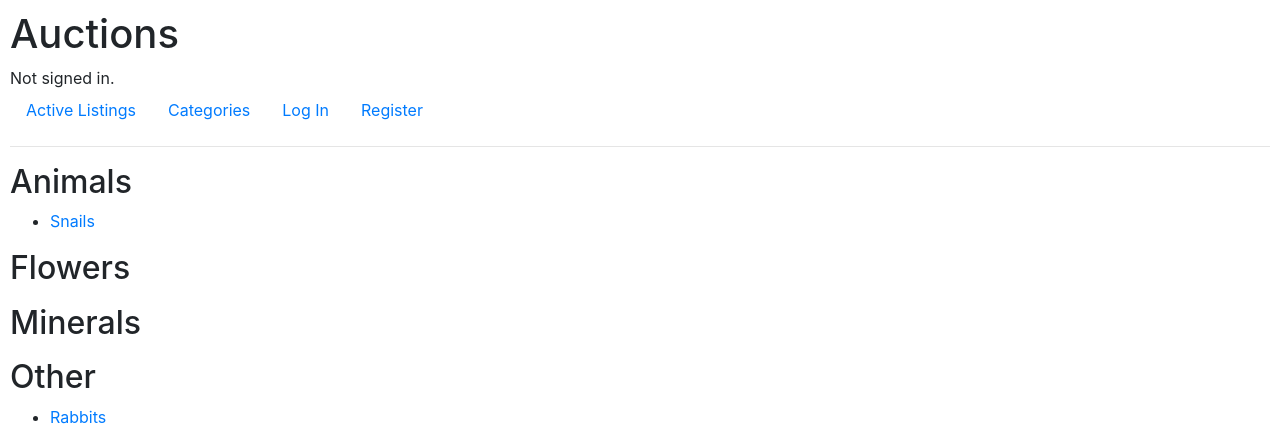
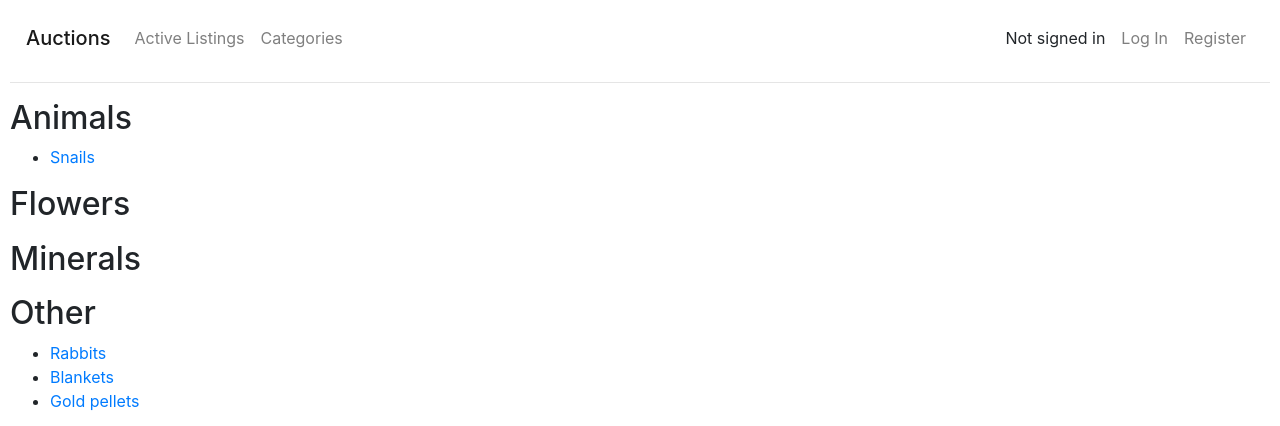
Before and after one commit to Agathasta/Django_commerce, a Django app: page /categories in a window 1280 px wide. Shown: the top 426 px of the page. Run offline with Django 3.2, Linux system fonts and the light colour scheme; data comes from the database, SQL or seed files in the repository; both versions use the stored data as it was after the commit; some libraries are stand-ins or nearby versions.

Commit message:
Save before deleting db

```diff
--- a/auctions/templates/auctions/layout.html
+++ b/auctions/templates/auctions/layout.html
@@ -5,49 +5,43 @@
 
 <head>
     <title>{% block title %}Auctions{% endblock %}</title>
-    <link rel="stylesheet" href="https://stackpath.bootstrapcdn.com/bootstrap/4.4.1/css/bootstrap.min.css"
-        integrity="sha384-Vkoo8x4CGsO3+Hhxv8T/Q5PaXtkKtu6ug5TOeNV6gBiFeWPGFN9MuhOf23Q9Ifjh" crossorigin="anonymous">
+    <link rel="stylesheet" href="https://cdn.jsdelivr.net/npm/bootstrap@4.6.0/dist/css/bootstrap.min.css"
+          integrity="sha384-B0vP5xmATw1+K9KRQjQERJvTumQW0nPEzvF6L/Z6nronJ3oUOFUFpCjEUQouq2+l" crossorigin="anonymous">
     <link href="{% static 'auctions/styles.css' %}" rel="stylesheet">
 </head>
 
 <body>
-    <h1>Auctions</h1>
-    <div>
-        {% if user.is_authenticated %}
-        Signed in as <strong>{{ user.username }}</strong>.
-        {% else %}
-        Not signed in.
-        {% endif %}
-    </div>
-    <ul class="nav">
-        <li class="nav-item">
-            <a class="nav-link" href="{% url 'index' %}">Active Listings</a>
-        </li>
-        <li class="nav-item">
-            <a class="nav-link" href="{% url 'categories' %}">Categories</a>
-        </li>
-        {% if user.is_authenticated %}
-        <li class="nav-item">
-            <a class="nav-link" href="{% url 'add' %}">Add Listing</a>
-        </li>
-        <li class="nav-item">
-            <a class="nav-link" href="{% url 'portfolio' %}">My Portfolio</a>
-        </li>
-        <li class="nav-item">
-            <a class="nav-link" href="{% url 'logout' %}?next={{request.path}}">Log Out</a>
-        </li>
-        {% else %}
-        <li class="nav-item">
-            <a class="nav-link" href="{% url 'login' %}?next={{request.path}}">Log In</a>
-        </li>
-        <li class="nav-item">
-            <a class="nav-link" href="{% url 'register' %}">Register</a>
-        </li>
-        {% endif %}
-    </ul>
+    <nav class="navbar navbar-expand-md navbar-light">
+        <span class="navbar-brand mb-0 h1">Auctions</span>
+        <button class="navbar-toggler" type="button" data-toggle="collapse" data-target="#navbarToggle" aria-controls="navbarSupportedContent" aria-expanded="false" aria-label="Toggle navigation">
+            <span class="navbar-toggler-icon"></span>
+        </button>
+
+        <div class="collapse navbar-collapse justify-content-between" id="navbarToggle">
+            <div class="navbar-nav">
+                <a class="nav-link" href="{% url 'index' %}">Active Listings</a>
+                <a class="nav-link" href="{% url 'categories' %}">Categories</a>
+            </div>
+            <div class="navbar-nav">
+                {% if user.is_authenticated %}
+                <span class="nav-item p-2">Signed in as <strong>{{ user.username }}</strong></span>
+                <a class="nav-link" href="{% url 'add' %}">Add Listing</a>
+                <a class="nav-link" href="{% url 'portfolio' %}">My Portfolio</a>
+                <a class="nav-link" href="{% url 'logout' %}?next={{request.path}}">Log Out</a>
+                {% else %}
+                <span class="nav-item p-2">Not signed in</span>
+                <a class="nav-link" href="{% url 'login' %}?next={{request.path}}">Log In</a>
+                <a class="nav-link" href="{% url 'register' %}">Register</a>
+                {% endif %}
+            </div>
+        </div>
+    </nav>
     <hr>
     {% block body %}
     {% endblock %}
+    <script src="https://code.jquery.com/jquery-3.5.1.slim.min.js" integrity="sha384-DfXdz2htPH0lsSSs5nCTpuj/zy4C+OGpamoFVy38MVBnE+IbbVYUew+OrCXaRkfj" crossorigin="anonymous"></script>
+    <script src="https://cdn.jsdelivr.net/npm/bootstrap@4.6.0/dist/js/bootstrap.bundle.min.js" integrity="sha384-Piv4xVNRyMGpqkS2by6br4gNJ7DXjqk09RmUpJ8jgGtD7zP9yug3goQfGII0yAns" crossorigin="anonymous"></script>
+
 </body>
 
 </html>
```
Also changed, not shown: db.sqlite3.
